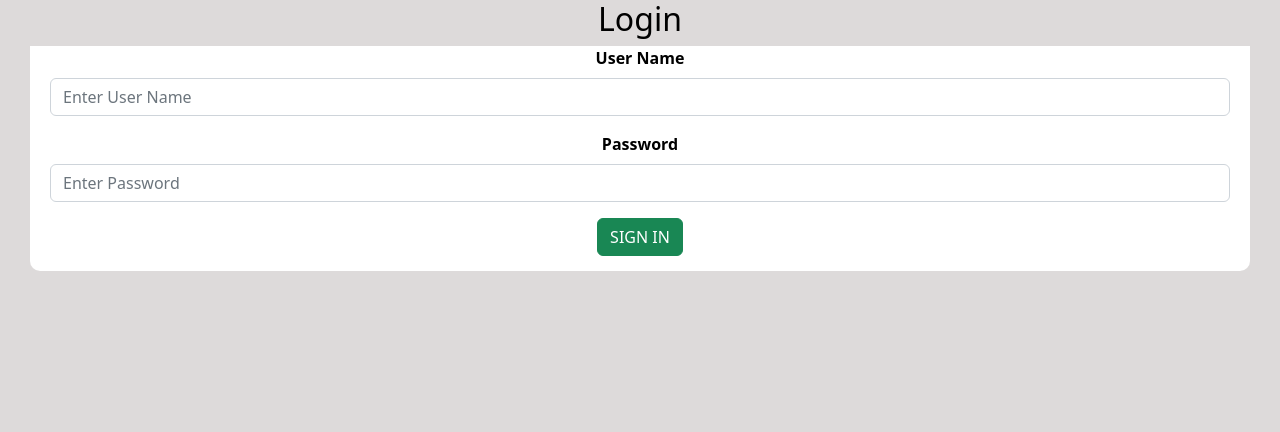
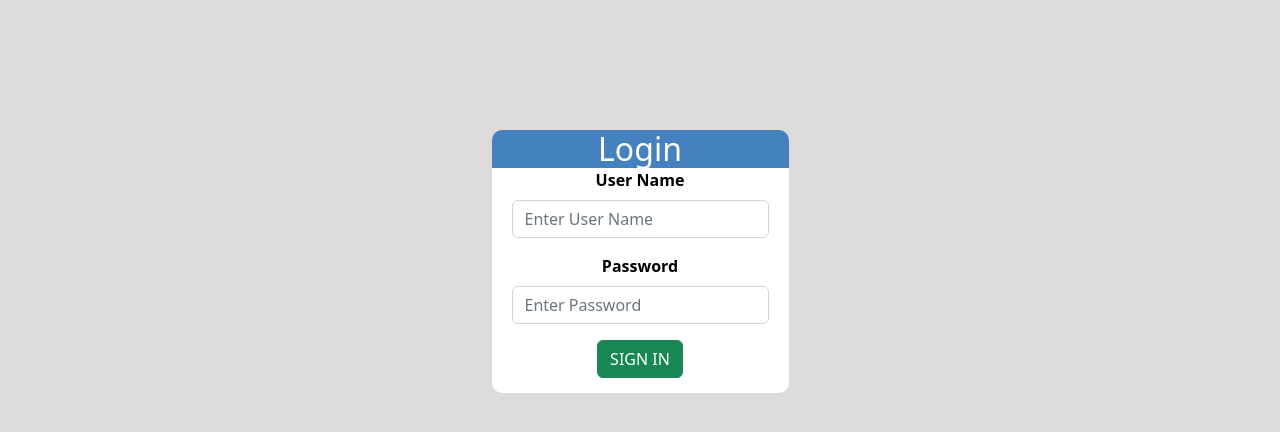
Before and after one commit to mariaefOT/digital-bank-upcamp, a React (Create React App) app: page / in a window 1280 px wide. Shown: the top 432 px of the page. Built offline with nearby package versions, Linux system fonts and the light colour scheme.

Commit message:
Logout and login CSS

```diff
--- /dev/null
+++ b/src/CSS/Login.css
@@ -0,0 +1,9 @@
+.login {
+    margin-top: 100px;
+}
+
+.conteiner {
+    display: flex;
+    justify-content: center;
+    align-items: center;
+}
--- a/src/components/Login.js
+++ b/src/components/Login.js
@@ -55,7 +55,7 @@ const Login = () => {
 
   return (
     <div>
-        <h2>Login</h2>
+        <h2 className="form-title">Login</h2>
         <div className='form-div'>
             {show && <Alert variant="danger" onClose={() => setShow(false)} dismissible>
                 <p>
--- /dev/null
+++ b/src/components/Logout.js
@@ -0,0 +1,42 @@
+import { useNavigate } from "react-router-dom";
+import { Button, Modal } from 'react-bootstrap';
+import { useState } from "react";
+
+const Logout = () => {
+    let navigate = useNavigate();
+    const [showModal, setShowModal] = useState(false);
+
+    const handleCloseModal = () => setShowModal(false);
+    const handleShowModal = () => setShowModal(true);
+
+    const handleLogout = () =>{
+        sessionStorage.removeItem('token');
+        sessionStorage.removeItem('role');
+        navigate('/');
+    }
+
+    return(
+        <>
+            <Button type="button" variant="danger" id='btn-logout' className='btn-logout' onClick={() => {handleShowModal()}}>
+                LOGOUT
+            </Button>
+
+            <Modal show={showModal} onHide={handleCloseModal}>
+                <Modal.Header closeButton>
+                <Modal.Title>Logout</Modal.Title>
+                </Modal.Header>
+                <Modal.Body>Do you really want to log out?</Modal.Body>
+                <Modal.Footer>
+                <Button variant="danger" onClick={handleCloseModal}>
+                    No
+                </Button>
+                <Button variant="success" onClick={() => {handleLogout()}}>
+                    Yes
+                </Button>
+                </Modal.Footer>
+            </Modal>
+        </>
+    )
+}
+
+export default Logout;
--- a/src/components/NavigationBar.js
+++ b/src/components/NavigationBar.js
@@ -3,6 +3,7 @@ import Nav from 'react-bootstrap/Nav';
 import Navbar from 'react-bootstrap/Navbar';
 import NavDropdown from 'react-bootstrap/NavDropdown';
 import { Link } from 'react-router-dom';
+import Logout from './Logout';
 
 const NavigationBar = () => {
     return (
@@ -23,6 +24,7 @@ const NavigationBar = () => {
                 </NavDropdown>
               </Nav>
             </Navbar.Collapse>
+            <Logout/>
           </Container>
         </Navbar>
       );
--- a/src/pages/LoginScreen.js
+++ b/src/pages/LoginScreen.js
@@ -1,9 +1,12 @@
 import Login from "../components/Login";
+import '../CSS/Login.css';
 
 const LoginScreen = () => {
     return(
-        <div>
-            <Login/>
+        <div className="conteiner">
+            <div className="login">
+                <Login/>
+            </div>
         </div>
     )
 }
```
